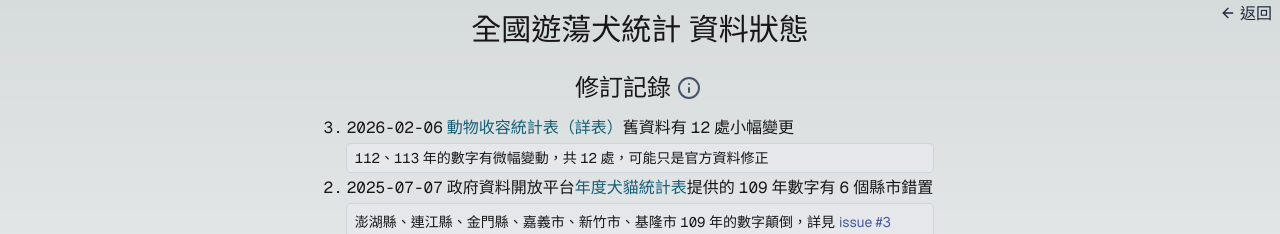
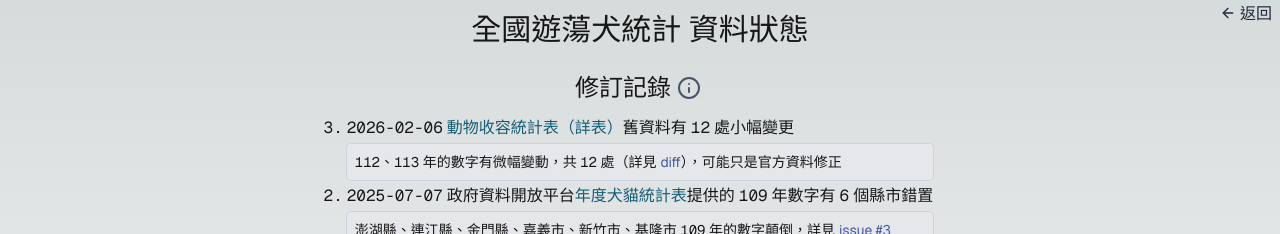
Before and after one commit to bootleq/feeders-charts, a Next.js app: page /dog-populations/resource in a window 1280 px wide. Shown: the top 234 px of the page. Built offline with nearby package versions, Linux system fonts and the light colour scheme; no server answers; what @bprogress/next would draw is missing.

Commit message:
Add diff link to latest revision detail
Point to GitHub commit diff, provide detail changes to user.

```diff
--- a/src/app/dog-populations/resource/page.tsx
+++ b/src/app/dog-populations/resource/page.tsx
@@ -47,7 +47,11 @@ export default async function Page() {
                 <Link href='https://www.pet.gov.tw/AnimalApp/ReportAnimalsAcceptFront.aspx' className={revisionTitleLinkCls}>動物收容統計表（詳表）</Link>舊資料有 12 處小幅變更
               </div>
               <div className='flex items-center text-sm p-1 px-2 my-1 ring-1 ring-slate-300 bg-gray-200 rounded'>
-                112、113 年的數字有微幅變動，共 12 處，可能只是官方資料修正
+                112、113 年的數字有微幅變動，共 12 處（詳見
+                <Link
+                  target='_blank' className={`${revisionLinkCls} pr-0`}
+                  href='https://github.com/bootleq/feeders-charts/commit/a9bb398bc224567d64204cdce95720ba45abc2d3'
+                >diff</Link>），可能只是官方資料修正
               </div>
             </li>
             <li>
```
